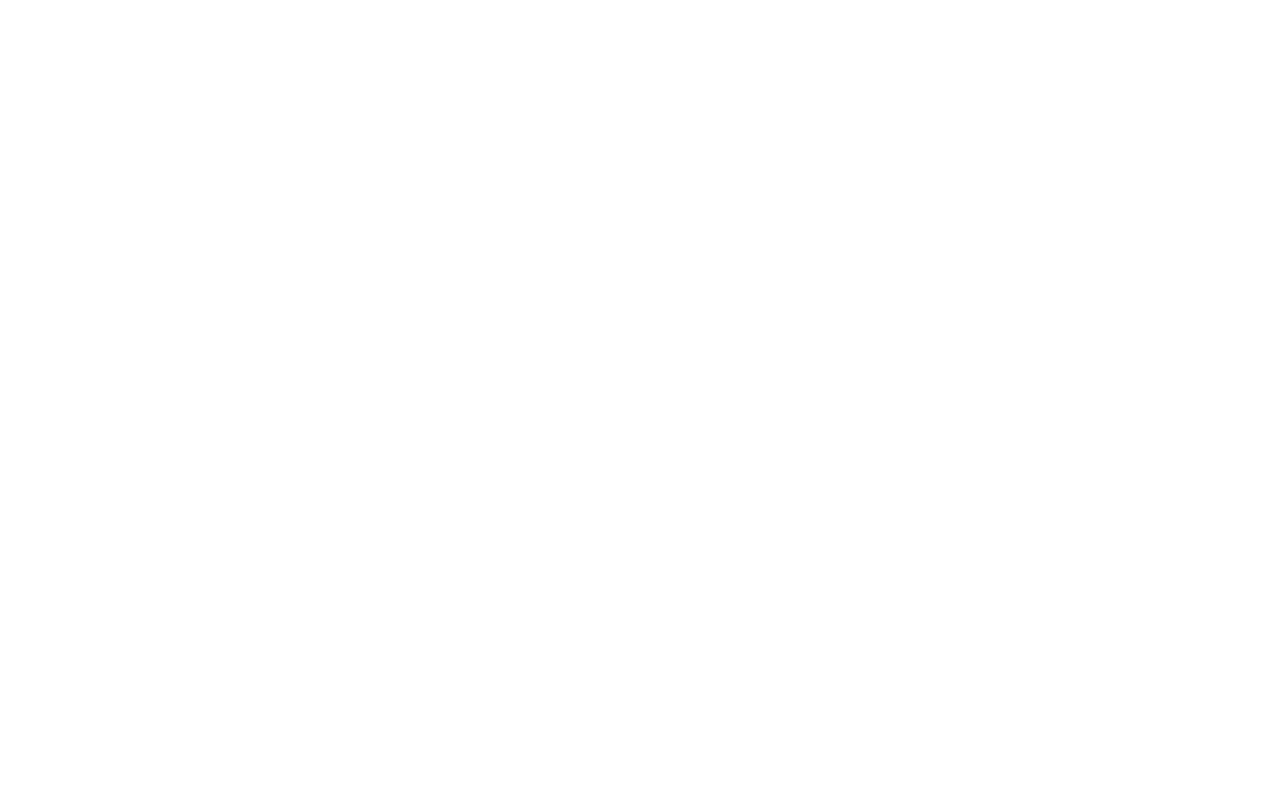
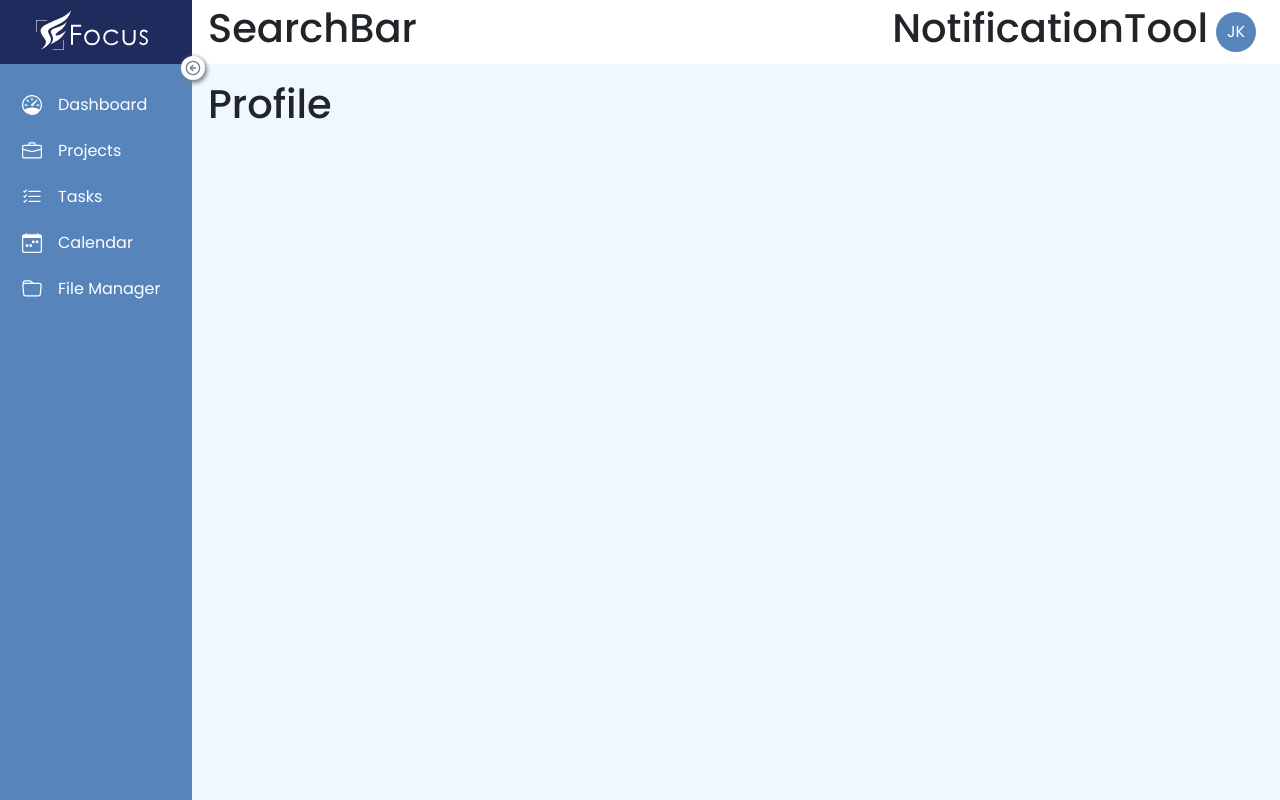
Before and after one commit to dittobyte-io/focus-react, a React (Create React App) app in the folder frontend/: page /profile in a window 1280 px wide. Before the commit this address had no page. Built offline with nearby package versions, Linux system fonts and the light colour scheme.

Commit message:
add links and route for profile page

```diff
--- a/frontend/src/app/App.js
+++ b/frontend/src/app/App.js
@@ -9,6 +9,7 @@
 	FileManager,
 	Signup,
 	Login,
+	Profile,
 } from "pages";
 
 function App() {
@@ -20,10 +21,11 @@
 					<Route path='/login' element={<Login />} />
 					<Route path='/' element={<Layout />}>
 						<Route index element={<Dashboard />} />
-						<Route path='/projects' element={<Projects />} />
-						<Route path='/tasks' element={<Tasks />} />
-						<Route path='/calendar' element={<Calendar />} />
-						<Route path='/file-manager' element={<FileManager />} />
+						<Route path='projects' element={<Projects />} />
+						<Route path='tasks' element={<Tasks />} />
+						<Route path='calendar' element={<Calendar />} />
+						<Route path='file-manager' element={<FileManager />} />
+						<Route path='profile' element={<Profile />} />
 					</Route>
 				</Routes>
 			</BrowserRouter>
--- a/frontend/src/features/user-profile/UserProfileTool.js
+++ b/frontend/src/features/user-profile/UserProfileTool.js
@@ -1,3 +1,5 @@
+import { Link } from "react-router-dom";
+
 function UserProfileTool() {
 	return (
 		<>
@@ -11,15 +13,15 @@
 				</button>
 				<ul className='dropdown-menu small-dropdown py-1'>
 					<li>
-						<a href='#' className='dropdown-item'>
+						<Link to='profile' className='dropdown-item'>
 							View Profile
-						</a>
+						</Link>
 					</li>
 					<hr className='dropdown-divider my-1 mx-2' />
 					<li>
-						<a href='#' className='dropdown-item'>
+						<Link to='logout' className='dropdown-item'>
 							Logout
-						</a>
+						</Link>
 					</li>
 				</ul>
 			</div>
--- /dev/null
+++ b/frontend/src/pages/Profile.js
@@ -0,0 +1,9 @@
+function Profile() {
+	return (
+		<div>
+			<h1>Profile</h1>
+		</div>
+	);
+}
+
+export default Profile;
--- a/frontend/src/pages/index.js
+++ b/frontend/src/pages/index.js
@@ -5,5 +5,15 @@
 import Tasks from "pages/Tasks";
 import Calendar from "pages/Calendar";
 import FileManager from "pages/FileManager";
+import Profile from "pages/Profile";
 
-export { Signup, Login, Dashboard, Calendar, Tasks, Projects, FileManager };
+export {
+	Signup,
+	Login,
+	Dashboard,
+	Calendar,
+	Tasks,
+	Projects,
+	FileManager,
+	Profile,
+};
```
